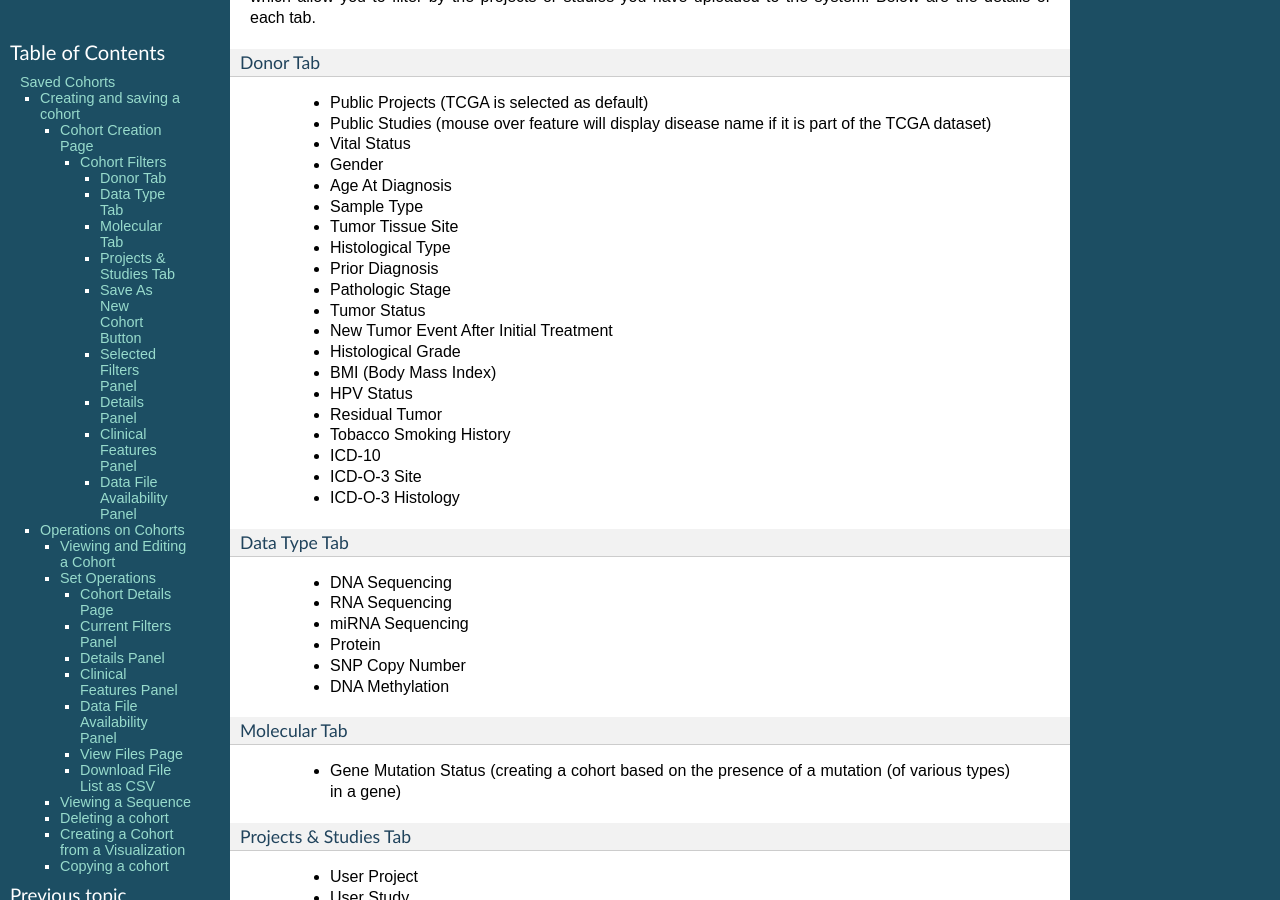
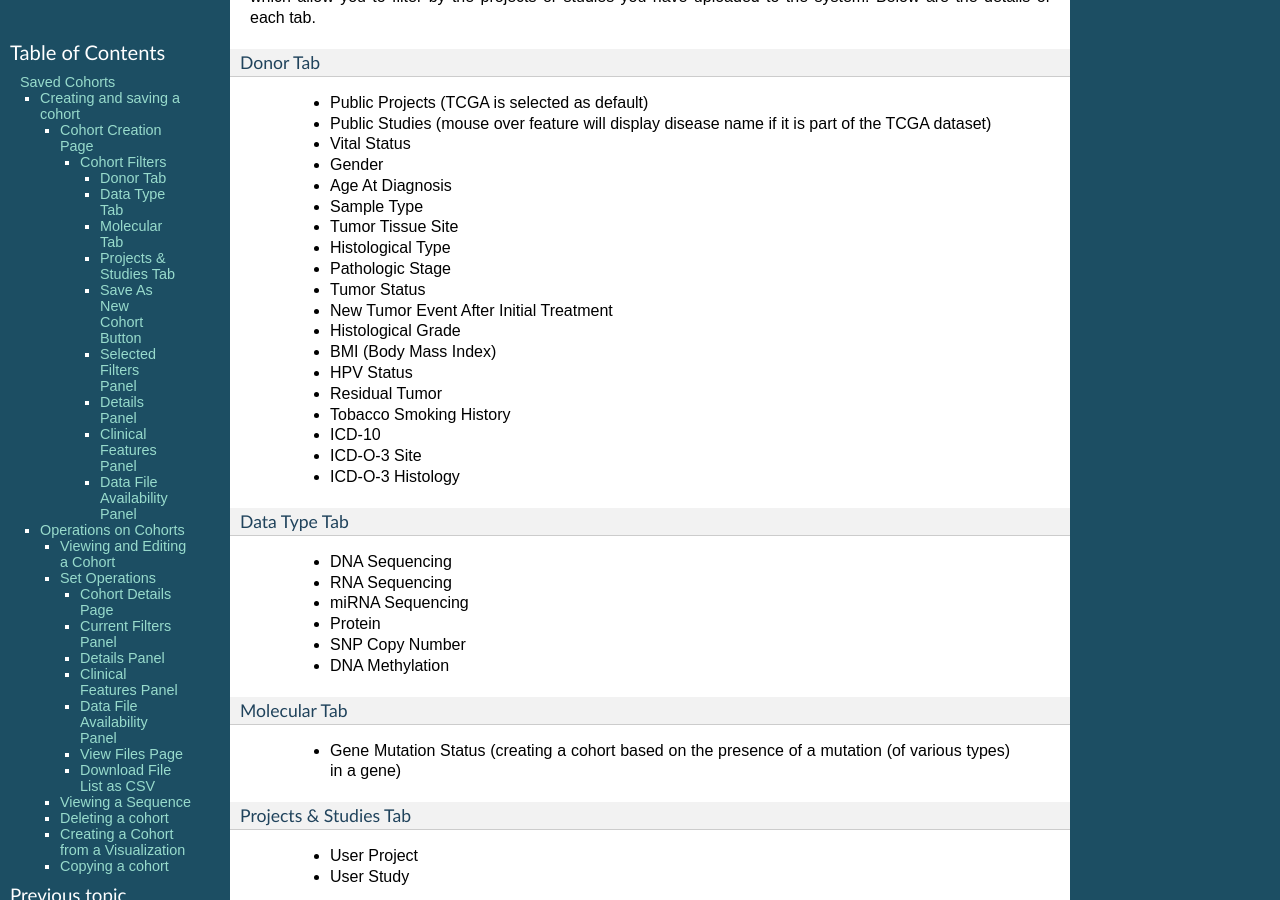
Before and after one commit to isb-cgc/readthedocs, a Sphinx documentation site: the page built from docs/source/sections/webapp/Saved-Cohorts.rst, in a window 1280 px wide and 900 px high, scrolled down 981 px. Built offline with Sphinx 7.4.7, drawn with Linux system fonts in a browser that asks for light colours.

Commit message:
Update Saved-Cohorts.rst

```diff
--- a/docs/source/sections/webapp/Saved-Cohorts.rst
+++ b/docs/source/sections/webapp/Saved-Cohorts.rst
@@ -50,7 +50,6 @@ Donor Tab
     * Sample Type
     * Tumor Tissue Site
     * Histological Type
-    * Prior Diagnosis
     * Pathologic Stage
     * Tumor Status
     * New Tumor Event After Initial Treatment
```
